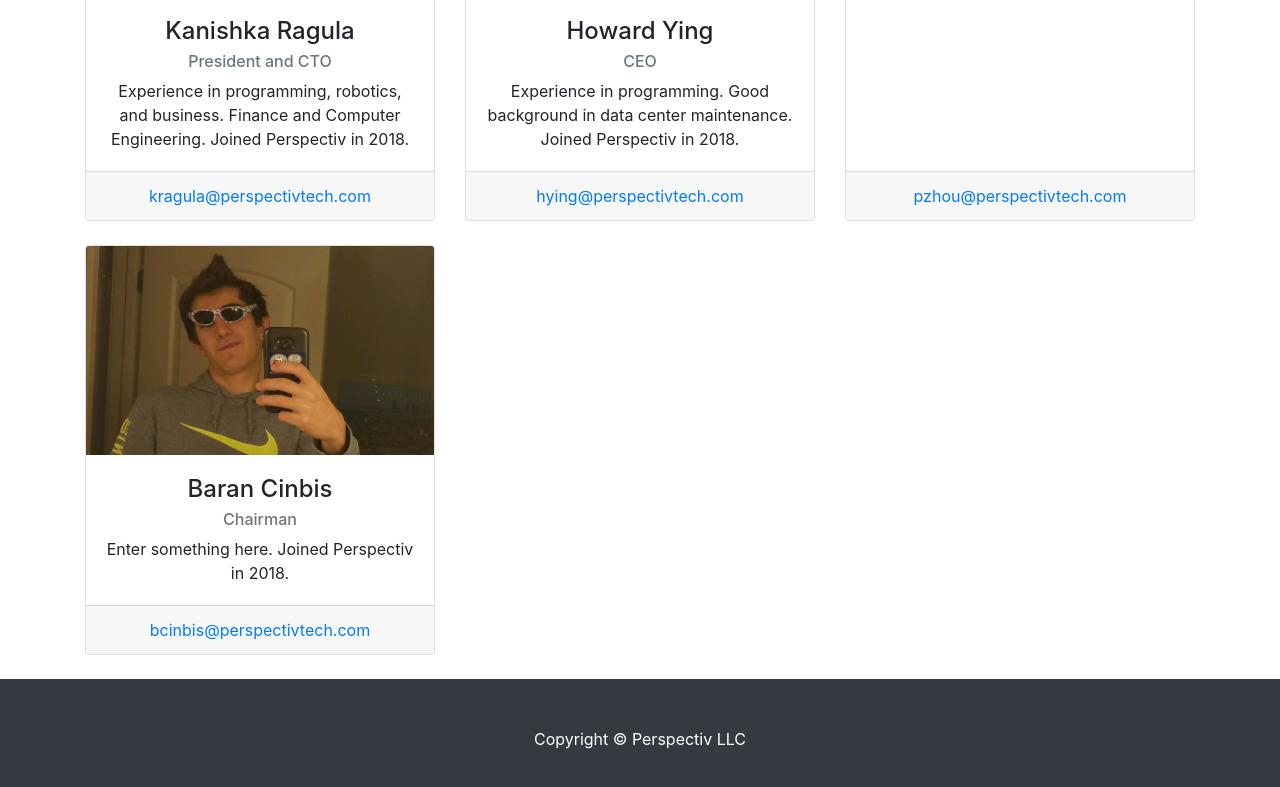
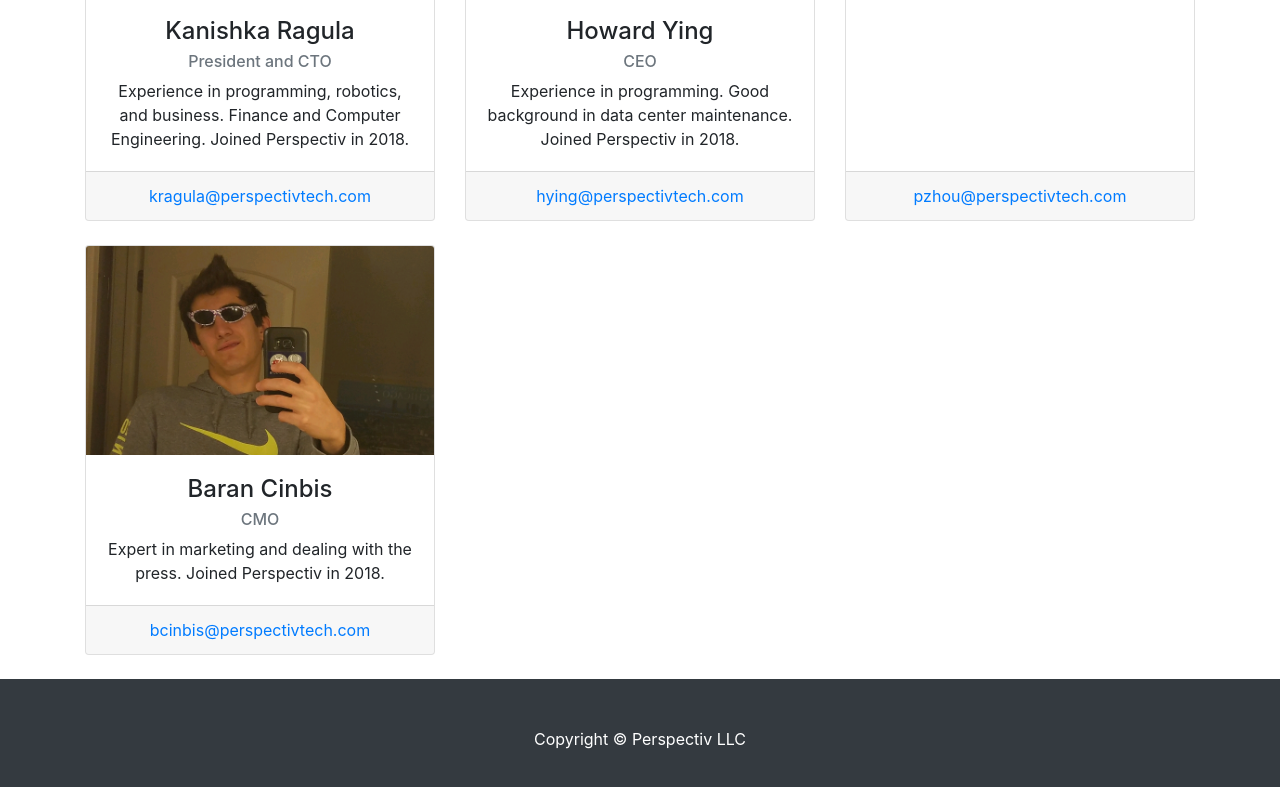
Before and after one commit to KRagula/TSAWebmaster, a website: page about.html in a window 1280 px wide. Shown: the part 1134-1921 px from the top of the page. Drawn offline with Linux system fonts and the light colour scheme.

Commit message:
Add files via upload

```diff
--- a/about.html
+++ b/about.html
@@ -142,8 +142,8 @@
                         <img class="card-img-top" src="img/bcinbis2.jpg" alt="">
                         <div class="card-body">
                             <h4 class="card-title">Baran Cinbis</h4>
-                            <h6 class="card-subtitle mb-2 text-muted">Chairman</h6>
-                            <p class="card-text">Enter something here. Joined Perspectiv in 2018. </p>
+                            <h6 class="card-subtitle mb-2 text-muted">CMO</h6>
+                            <p class="card-text">Expert in marketing and dealing with the press. Joined Perspectiv in 2018. </p>
                         </div>
                         <div class="card-footer">
                             <a href="#">bcinbis@perspectivtech.com</a>
```
